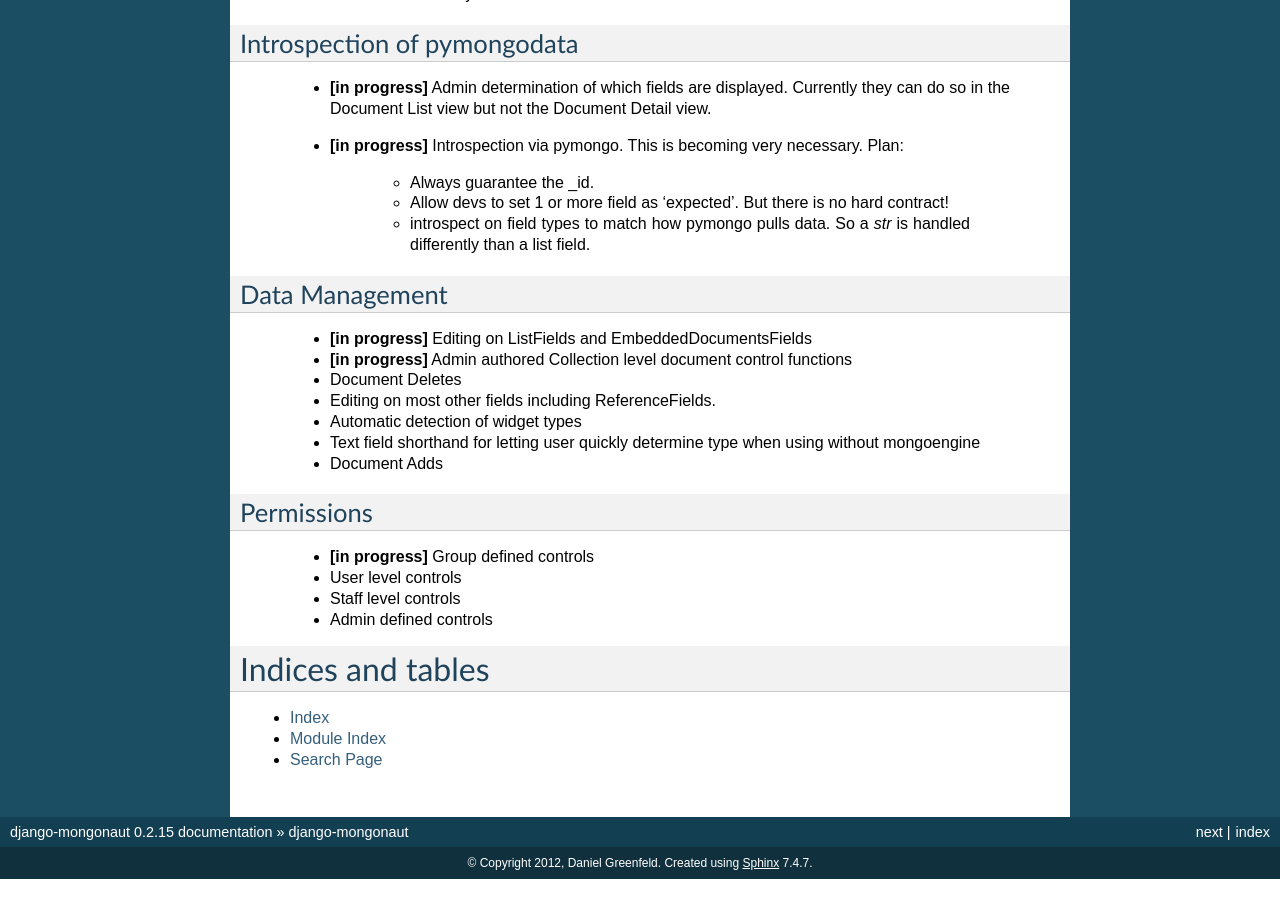
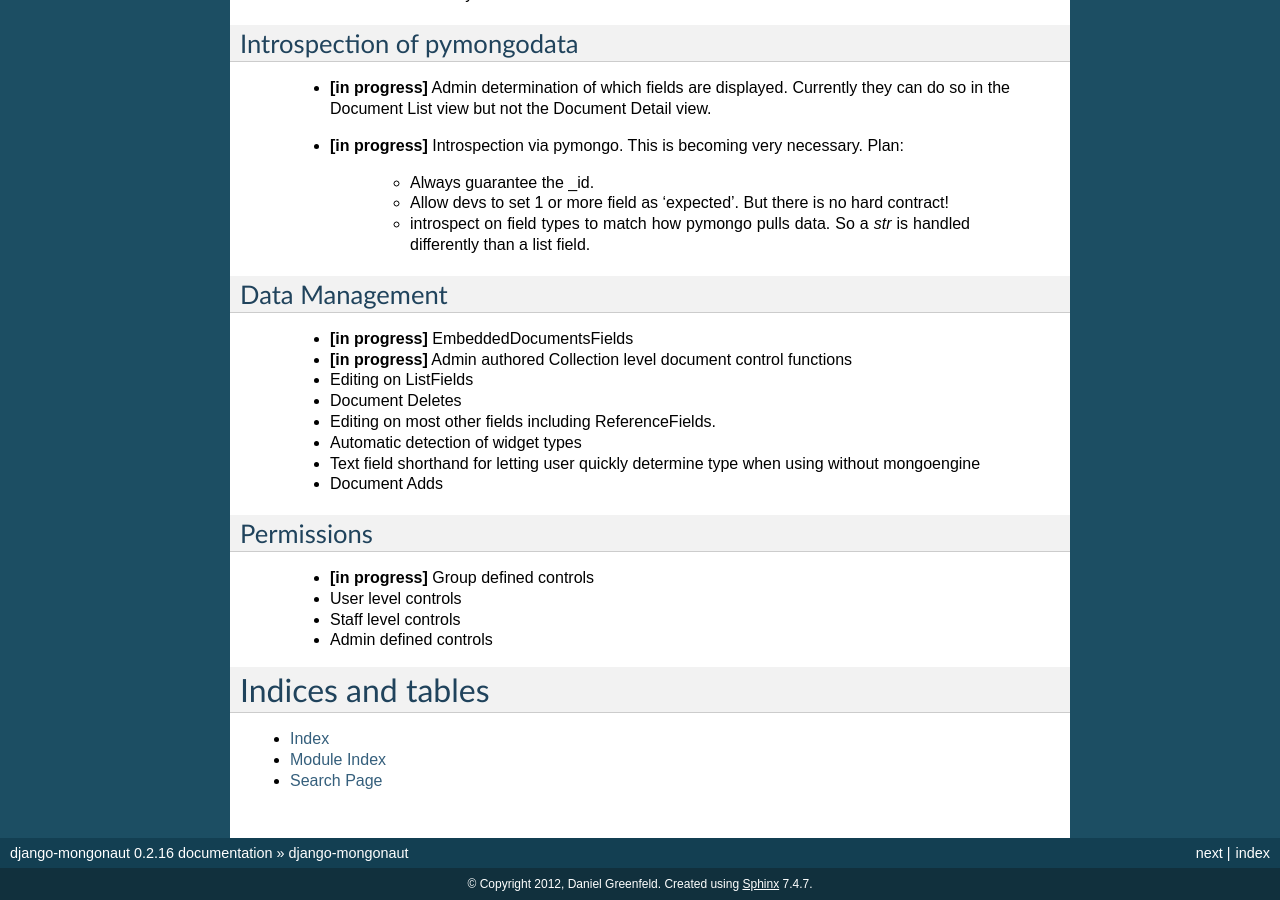
Before and after one commit to jazzband/django-mongonaut, a Sphinx documentation site: the page built from docs/index.rst, in a window 1280 px wide and 900 px high, scrolled down 649 px. Built offline with Sphinx 7.4.7, drawn with Linux system fonts in a browser that asks for light colours; before the commit the page ends 1528 px from its top, so only the background shows below that; some of the changed text lies outside the part shown.

Commit message:
prep for version 0.2.1.6

```diff
--- a/README.rst
+++ b/README.rst
@@ -2,7 +2,7 @@
 django-mongonaut
 ================
 :Info: An introspective interface for Django and MongoDB.
-:Version: 0.2.15
+:Version: 0.2.16
 :Author: Daniel Greenfeld (http://pydanny.com)
 
 About
@@ -34,7 +34,7 @@
 
 Get the code::
 
-    pip install django-mongonaut==0.2.15
+    pip install django-mongonaut==0.2.16
 
 Install the dependency in your settings.py::
 
--- a/docs/conf.py
+++ b/docs/conf.py
@@ -50,7 +50,7 @@
 # The short X.Y version.
 version = '0.2'
 # The full version, including alpha/beta/rc tags.
-release = '0.2.15'
+release = '0.2.16'
 
 # The language for content autogenerated by Sphinx. Refer to documentation
 # for a list of supported languages.
--- a/docs/index.rst
+++ b/docs/index.rst
@@ -46,8 +46,9 @@
 Data Management
 ----------------------------
 
-    * **[in progress]** Editing on ListFields and EmbeddedDocumentsFields
+    * **[in progress]** EmbeddedDocumentsFields
     * **[in progress]** Admin authored Collection level document control functions
+    * Editing on ListFields
     * Document Deletes
     * Editing on most other fields including ReferenceFields.
     * Automatic detection of widget types
--- a/docs/installation.rst
+++ b/docs/installation.rst
@@ -11,7 +11,7 @@
 
 Get the code::
 
-    pip install django-mongonaut==0.2.15
+    pip install django-mongonaut==0.2.16
 
 Install the dependency in your settings file (settings.py):
 
--- a/mongonaut/__init__.py
+++ b/mongonaut/__init__.py
@@ -1,6 +1,6 @@
 __author__ = 'Daniel Greenfeld'
 
-VERSION = (0, 2, 15)
+VERSION = (0, 2, 16)
 
 
 def get_version():
```
Also changed, not shown: LICENSE.txt, 1 other file.
